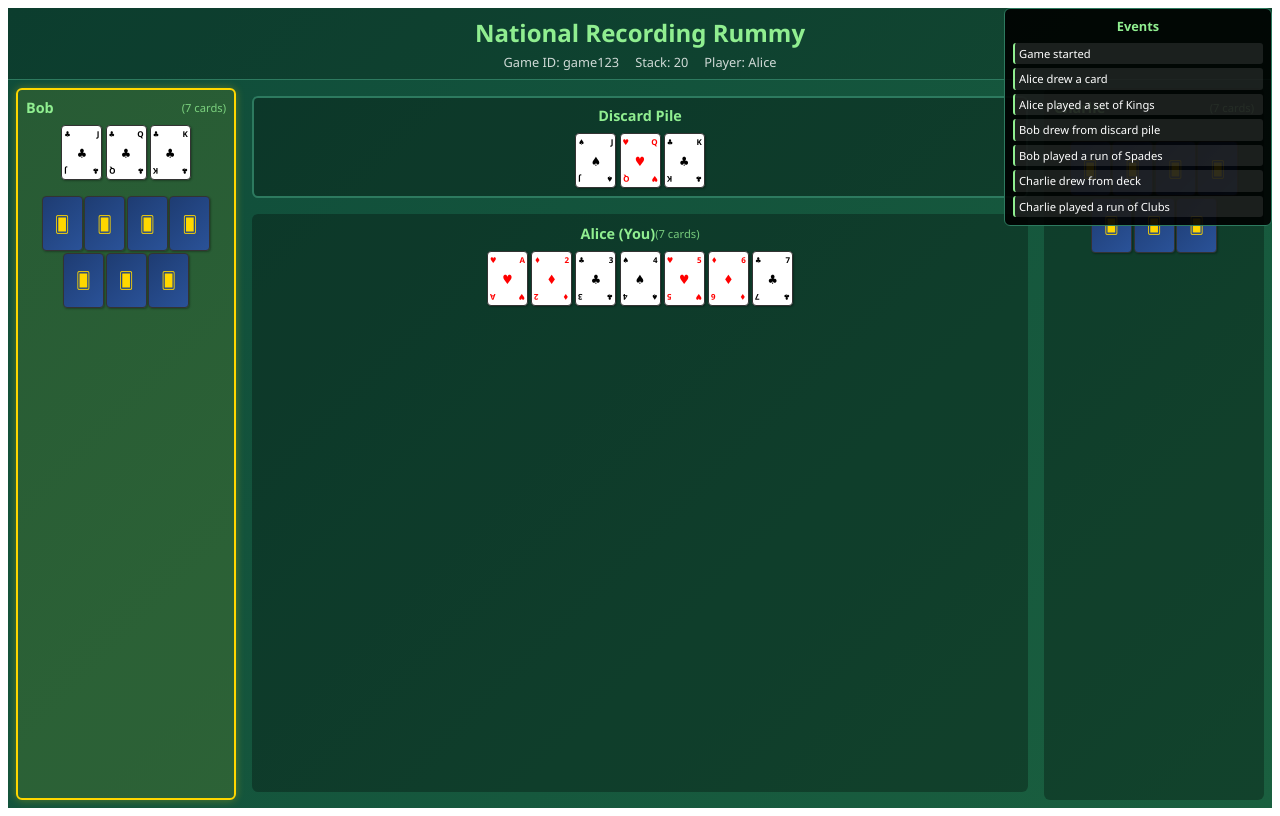
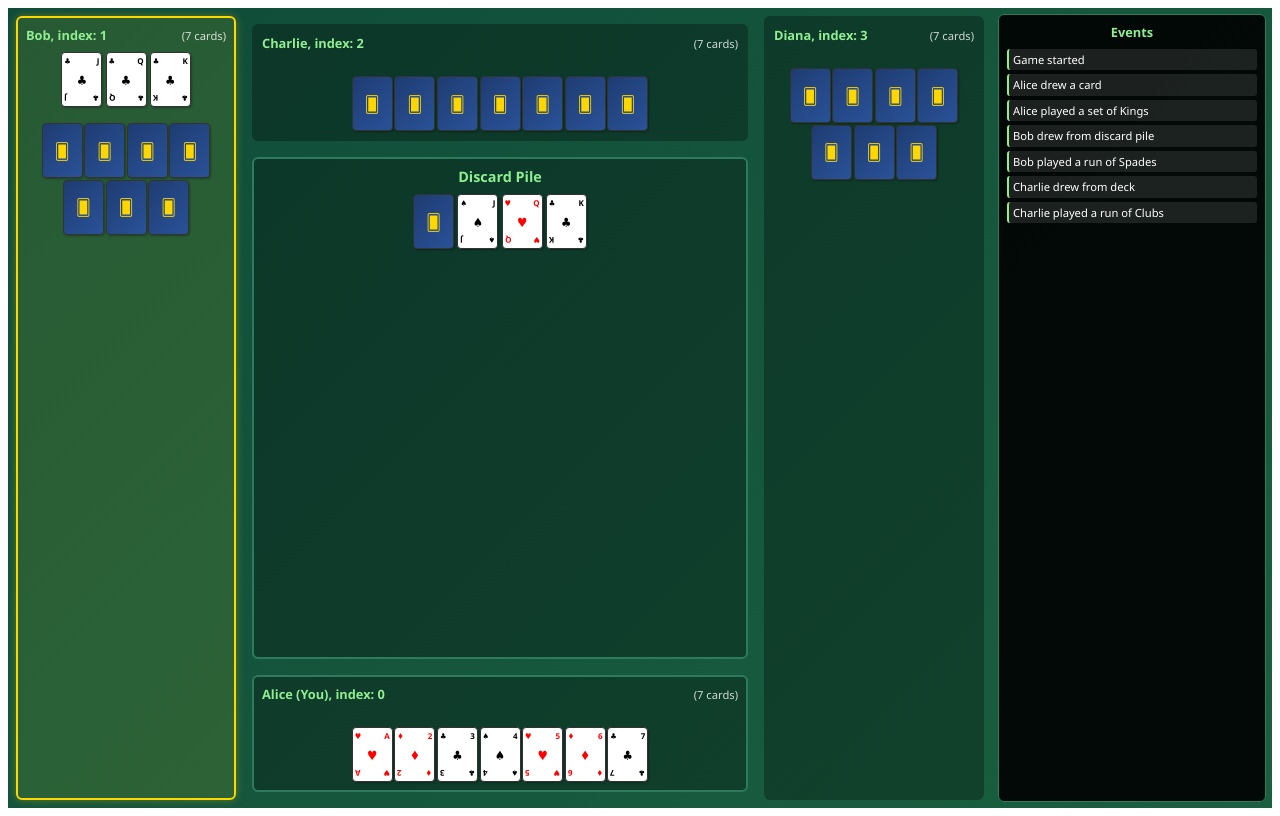
Before and after one commit to RMRattray/national-recording-rummy, a SvelteKit app: page / in a window 1280 px wide. Built offline with nearby package versions, Linux system fonts and the light colour scheme.

Commit message:
Refactor player card display into playerbox

```diff
--- /dev/null
+++ b/src/lib/playerbox.svelte
@@ -0,0 +1,139 @@
+<script lang="ts">
+	import { RummyGame, Card, Suit, Value } from '$lib';
+	import CardBox from '$lib/cardbox.svelte';
+
+    let { game, playerIndex, vertical, lefttop, user }: { game: RummyGame, playerIndex: number, vertical: boolean, lefttop: boolean, user: boolean } = $props();
+
+	// Get player name
+	let playerName = $derived(game.playerNames[playerIndex] || 'Unknown Player');
+
+	// Get hand count for this player
+	let handCount = $derived(game.handCts[playerIndex] || 0);
+
+	// Get melds for this player
+	let playerMelds = $derived(game.melds[playerIndex]);
+
+	// Get hand for this player (only if it's the current user)
+	let playerHand = $derived(user ? game.hand : []);
+
+	// Check if this player is the active player
+	let active = $derived(game.activePlayerName === playerName);
+</script>
+
+<div
+	class="player-container"
+	class:vertical
+	class:active
+	class:user
+>
+	<div class="player-info">
+		<span class="player-name">{playerName}{user ? ' (You)' : ''}, index: {playerIndex}</span>
+		<span class="card-count">({user ? playerHand.length : handCount} cards)</span>
+	</div>
+
+	<div class="player-area" class:vertical>
+		<!-- Melds -->
+		<div class="melds">
+			{#each playerMelds as meld}
+				{#each meld as card}
+					<CardBox card={card} revealed={true} />
+				{/each}
+			{/each}
+		</div>
+
+		<!-- Hand -->
+		<div class="player-hand">
+			{#if user}
+				<!-- Show actual hand for current user -->
+				{#each playerHand as card}
+					<CardBox card={card} revealed={true} />
+				{/each}
+			{:else}
+				<!-- Show hidden cards for other players -->
+				{#each Array(handCount) as _, i}
+					<CardBox card={new Card(Suit.SPADES, Value.ACE)} revealed={false} />
+				{/each}
+			{/if}
+		</div>
+	</div>
+</div>
+
+<style>
+	.player-container {
+		background: rgba(0, 0, 0, 0.3);
+		border-radius: 6px;
+		padding: 0.5rem;
+		border: 2px solid transparent;
+		transition: all 0.3s ease;
+		display: flex;
+		flex-direction: column;
+		min-height: 80px;
+	}
+
+	.player-container.vertical {
+		min-width: 150px;
+		max-width: 200px;
+	}
+
+	.player-container.active {
+		border-color: #FFD700;
+		background: rgba(255, 215, 0, 0.1);
+		box-shadow: 0 0 8px rgba(255, 215, 0, 0.3);
+	}
+
+	.player-container.user {
+		border: 2px solid #2d7a5f;
+	}
+
+	.player-info {
+		display: flex;
+		justify-content: space-between;
+		align-items: center;
+		margin-bottom: 0.5rem;
+		font-size: 0.8rem;
+	}
+
+	.player-name {
+		font-weight: bold;
+		color: #90EE90;
+	}
+
+	.card-count {
+		font-size: 0.7rem;
+		opacity: 0.8;
+	}
+
+	.player-area {
+		display: flex;
+		flex-direction: column;
+		gap: 0.5rem;
+		flex: 1;
+	}
+
+	.player-area.vertical {
+		align-items: center;
+	}
+
+	.melds {
+		display: flex;
+		gap: 0.2rem;
+		flex-wrap: wrap;
+		justify-content: center;
+		margin-bottom: 0.5rem;
+	}
+
+	.player-hand {
+		display: flex;
+		gap: 0.1rem;
+		flex-wrap: wrap;
+		justify-content: center;
+	}
+
+	/* Responsive adjustments */
+	@media (max-width: 800px) {
+		.player-container.vertical {
+			min-width: 100px;
+			max-width: 110px;
+		}
+	}
+</style>
--- a/src/routes/+page.svelte
+++ b/src/routes/+page.svelte
@@ -1,6 +1,7 @@
 <script lang="ts">
 	import { Card, RummyGame, Suit, Value } from '$lib';
     import CardBox from '$lib/cardbox.svelte';
+    import Playerbox from '$lib/playerbox.svelte';
 
 	// Current player state
 	let playerName = 'Alice'; // Current user
@@ -31,7 +32,7 @@
 		],
 		20, // stack
 		'Bob', // active player
-		3,
+		4,
 		[
 			'Game started',
 			'Alice drew a card',
@@ -44,105 +45,36 @@
 	);
 
 	// Get other players (excluding current user)
-	$: otherPlayers = sampleGame.playerNames.filter(name => name !== playerName);
-
+    $: myPlayerIndex = sampleGame.playerNames.indexOf(playerName);
 
 </script>
 
 <div class="game-container">
-	<header>
-		<h1>National Recording Rummy</h1>
-		<div class="game-info">
-			<span>Game ID: {sampleGame.gameID}</span>
-			<span>Stack: {sampleGame.stack}</span>
-			<span>Player: {playerName}</span>
-		</div>
-	</header>
 
 	<main class="game-main">
-		<!-- Left player -->
-		<div class="player-left" class:active={otherPlayers.length > 0 && otherPlayers[0] === sampleGame.activePlayerName}>
-			<div class="player-info">
-				<span class="player-name">{otherPlayers.length > 0 ? otherPlayers[0] : 'Player 1'}</span>
-				<span class="card-count">({otherPlayers.length > 0 ? sampleGame.handCts[sampleGame.playerNames.indexOf(otherPlayers[0])] : 0} cards)</span>
-			</div>
-			<div class="player-area vertical">
-				<!-- Melds -->
-				<div class="melds">
-					{#if otherPlayers.length > 0}
-						{#each sampleGame.melds[sampleGame.playerNames.indexOf(otherPlayers[0])] as meld}
-                        {#each meld as card}
-							<CardBox card={card} revealed={true} />
-							{/each}
-						{/each}
-					{/if}
-				</div>
-				<!-- Hand -->
-				<div class="player-hand">
-					{#if otherPlayers.length > 0}
-						{#each Array(sampleGame.handCts[sampleGame.playerNames.indexOf(otherPlayers[0])]) as _, i}
-							<CardBox card={new Card(Suit.SPADES, Value.ACE)} revealed={false} />
-						{/each}
-					{/if}
-				</div>
-			</div>
-		</div>
-
-		<!-- Center area with discard pile and current player -->
-		<div class="center-area">
-			<!-- Discard pile -->
+        {#if sampleGame.playerCount > 2}
+        <Playerbox game={sampleGame} playerIndex={(myPlayerIndex + 1) % sampleGame.playerCount} vertical={true} lefttop={true} user={false}/>
+        {/if}
+        <div class="center-area">
+            <Playerbox game={sampleGame} playerIndex={sampleGame.playerCount == 2 ? 1 - myPlayerIndex : (myPlayerIndex + 2) % sampleGame.playerCount} vertical={false} lefttop={true} user={false}/>
+            <!-- Discard pile -->
 			<div class="discards-section">
 				<h3>Discard Pile</h3>
 				<div class="discards">
+                    {#if sampleGame.stack > 0}
+                    <CardBox card={new Card(Suit.SPADES, Value.ACE)} revealed={false}/>
+                    {/if}
 					{#each sampleGame.discards as card}
 						<CardBox card={card} revealed={true} />
 
 					{/each}
 				</div>
 			</div>
-
-			<!-- Current player's hand -->
-			<div class="your-hand-section" class:active={playerName === sampleGame.activePlayerName}>
-				<div class="player-info">
-					<span class="player-name">{playerName} (You)</span>
-					<span class="card-count">({sampleGame.hand.length} cards)</span>
-				</div>
-				<div class="your-hand">
-					{#each sampleGame.hand as card}
-						    <CardBox card={card} revealed={true} />
-
-					{/each}
-				</div>
-			</div>
-		</div>
-
-		<!-- Right player -->
-		<div class="player-right" class:active={otherPlayers.length > 1 && otherPlayers[1] === sampleGame.activePlayerName}>
-			<div class="player-info">
-				<span class="player-name">{otherPlayers.length > 1 ? otherPlayers[1] : 'Player 2'}</span>
-				<span class="card-count">({otherPlayers.length > 1 ? sampleGame.handCts[sampleGame.playerNames.indexOf(otherPlayers[1])] : 0} cards)</span>
-			</div>
-			<div class="player-area vertical">
-				<!-- Melds -->
-				<div class="melds">
-					{#if otherPlayers.length > 1}
-						    {#each sampleGame.melds[sampleGame.playerNames.indexOf(otherPlayers[1])] as meld}
-							{#each meld as card}
-							<CardBox card={card} revealed={true} />
-							{/each}
-						{/each}
-					{/if}
-				</div>
-				<!-- Hand -->
-				<div class="player-hand">
-					{#if otherPlayers.length > 1}
-						{#each Array(sampleGame.handCts[sampleGame.playerNames.indexOf(otherPlayers[1])]) as _, i}
-							<CardBox card={new Card(Suit.SPADES, Value.ACE)} revealed={false} />
-						{/each}
-					{/if}
-				</div>
-			</div>
-		</div>
+            <Playerbox game={sampleGame} playerIndex={myPlayerIndex} vertical={false} lefttop={false} user={true}/>
+        </div>
+        {#if sampleGame.playerCount > 3}
+        <Playerbox game={sampleGame} playerIndex={(myPlayerIndex + 3) % sampleGame.playerCount} vertical={true} lefttop={true} user={false}/>
+        {/if}
 	</main>
 
 	<!-- Event log positioned alongside game-main -->
@@ -160,7 +92,7 @@
 	.game-container {
 		height: 100vh;
 		display: flex;
-		flex-direction: column;
+		flex-direction: row;
 		background: linear-gradient(135deg, #0f4c3a, #1a5f3f);
 		color: white;
 		font-family: 'Segoe UI', Tahoma, Geneva, Verdana, sans-serif;
@@ -198,33 +130,6 @@
 		min-height: 0;
 	}
 
-	/* Player positioning */
-	.player-left {
-		flex: 1;
-		background: rgba(0, 0, 0, 0.3);
-		border-radius: 6px;
-		padding: 0.5rem;
-		border: 2px solid transparent;
-		transition: all 0.3s ease;
-		min-width: 150px;
-		max-width: 200px;
-		display: flex;
-		flex-direction: column;
-	}
-
-	.player-right {
-		flex: 1;
-		background: rgba(0, 0, 0, 0.3);
-		border-radius: 6px;
-		padding: 0.5rem;
-		border: 2px solid transparent;
-		transition: all 0.3s ease;
-		min-width: 150px;
-		max-width: 200px;
-		display: flex;
-		flex-direction: column;
-	}
-
 	.center-area {
 		flex: 2;
 		display: flex;
@@ -234,7 +139,7 @@
 		min-width: 0;
 	}
 
-	.discards-section, .your-hand-section {
+	.discards-section {
 		background: rgba(0, 0, 0, 0.3);
 		border-radius: 6px;
 		padding: 0.5rem;
@@ -242,75 +147,10 @@
 		display: flex;
 		flex-direction: column;
 		align-items: center;
+        flex: 2;
 	}
 
-	.your-hand-section {
-		flex: 1;
-		border: 2px solid transparent;
-		transition: all 0.3s ease;
-	}
-
-	.your-hand-section.active {
-		border-color: #FFD700;
-		background: rgba(255, 215, 0, 0.1);
-		box-shadow: 0 0 8px rgba(255, 215, 0, 0.3);
-	}
-
-	/* Active player highlighting */
-	.player-left.active,
-	.player-right.active {
-		border-color: #FFD700;
-		background: rgba(255, 215, 0, 0.1);
-		box-shadow: 0 0 8px rgba(255, 215, 0, 0.3);
-	}
-
-	/* Player info */
-	.player-info {
-		display: flex;
-		justify-content: space-between;
-		align-items: center;
-		margin-bottom: 0.5rem;
-		font-size: 0.8rem;
-	}
-
-	.player-name {
-		font-weight: bold;
-		color: #90EE90;
-	}
-
-	.card-count {
-		font-size: 0.7rem;
-		opacity: 0.8;
-	}
-
-	/* Player areas */
-	.player-area {
-		display: flex;
-		flex-direction: column;
-		gap: 0.5rem;
-	}
-
-	.player-area.vertical {
-		align-items: center;
-	}
-
-	/* Melds and hands */
-	.melds {
-		display: flex;
-		gap: 0.2rem;
-		flex-wrap: wrap;
-		justify-content: center;
-		margin-bottom: 0.5rem;
-	}
-
-	.player-hand {
-		display: flex;
-		gap: 0.1rem;
-		flex-wrap: wrap;
-		justify-content: center;
-	}
-
-	.discards, .your-hand {
+	.discards {
 		display: flex;
 		gap: 0.2rem;
 		flex-wrap: wrap;
@@ -324,20 +164,9 @@
 		font-size: 0.9rem;
 	}
 
-
-
-
-	/* Section headers */
-	.player-info {
-		margin: 0 0 0.5rem 0;
-		color: #90EE90;
-		text-align: center;
-		font-size: 0.9rem;
-	}
-
 	/* Event log */
 	.event-log-section {
-		position: fixed;
+		/* position: fixed; */
 		top: 0.5rem;
 		right: 0.5rem;
 		width: 250px;
@@ -350,6 +179,7 @@
 		flex-direction: column;
 		overflow: hidden;
 		z-index: 1000;
+        margin: 6px;
 	}
 
 	.event-log-section h3 {
@@ -397,15 +227,6 @@
 
 	/* Responsive adjustments for very small screens */
 	@media (max-height: 500px) {
-		.card {
-			width: 30px;
-			height: 42px;
-			font-size: 0.4rem;
-		}
-
-		.suit-large {
-			font-size: 0.6rem;
-		}
 
 		.event-log-section {
 			width: 150px;
@@ -420,12 +241,4 @@
 		}
 	}
 
-	/* Adjust for different player counts */
-	@media (max-width: 800px) {
-		.player-left,
-		.player-right {
-			min-width: 100px;
-			max-width: 110px;
-		}
-	}
 </style>
```
